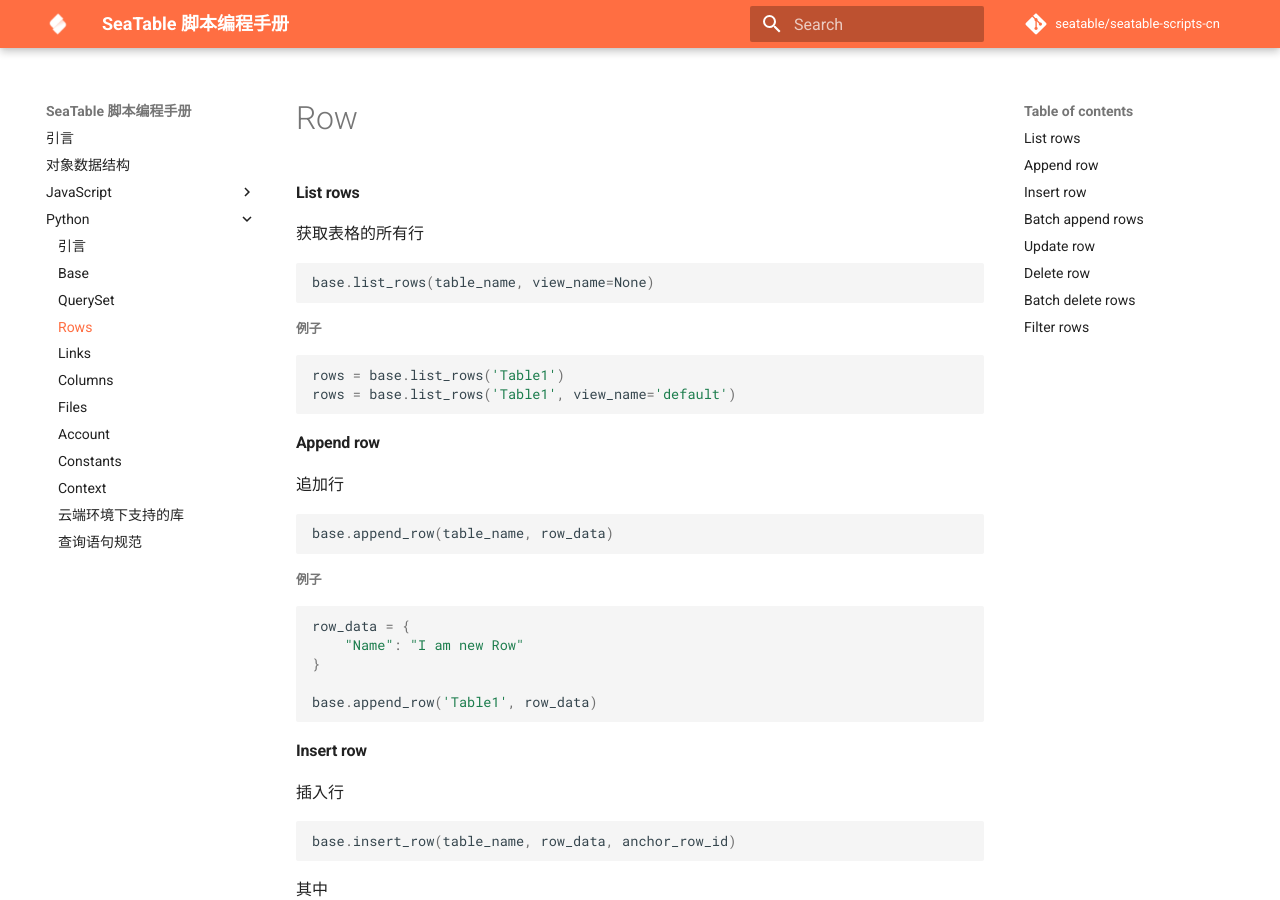
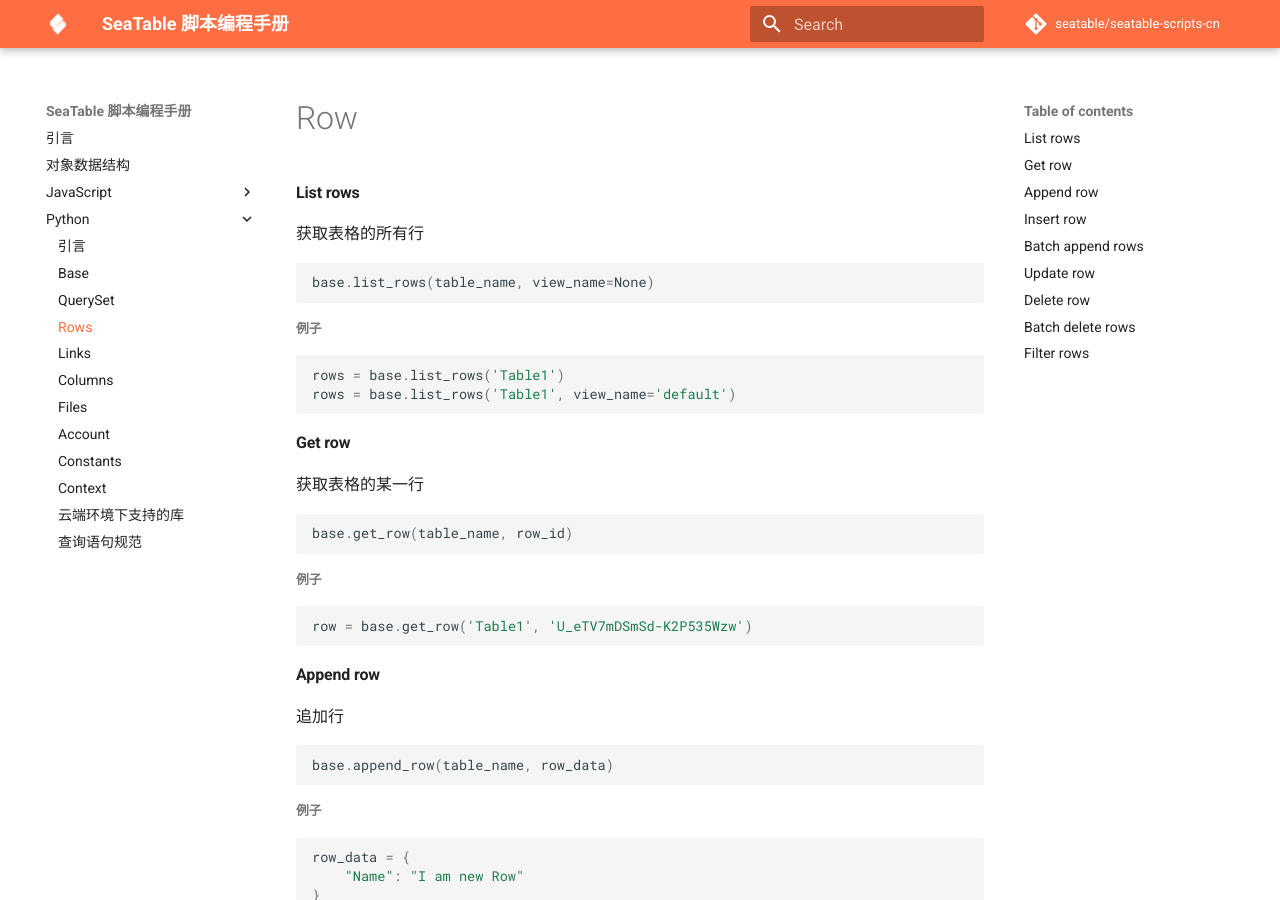
Before and after one commit to seatable/seatable-scripts-cn, an MkDocs documentation site: the page built from manual/python/rows.md, in a window 1280 px wide and 900 px high. Built offline with MkDocs 1.6.1 and Material for MkDocs 9.7.7, drawn with Linux system fonts in a browser that asks for light colours; comment, search, counter and statistics services are not loaded.

Commit message:
add get row

````diff
--- a/manual/python/rows.md
+++ b/manual/python/rows.md
@@ -13,6 +13,20 @@
 ```python
 rows = base.list_rows('Table1')
 rows = base.list_rows('Table1', view_name='default')
+```
+
+#### Get row
+
+获取表格的某一行
+
+```python
+base.get_row(table_name, row_id)
+```
+
+##### 例子
+
+```python
+row = base.get_row('Table1', 'U_eTV7mDSmSd-K2P535Wzw')
 ```
 
 #### Append row
````
